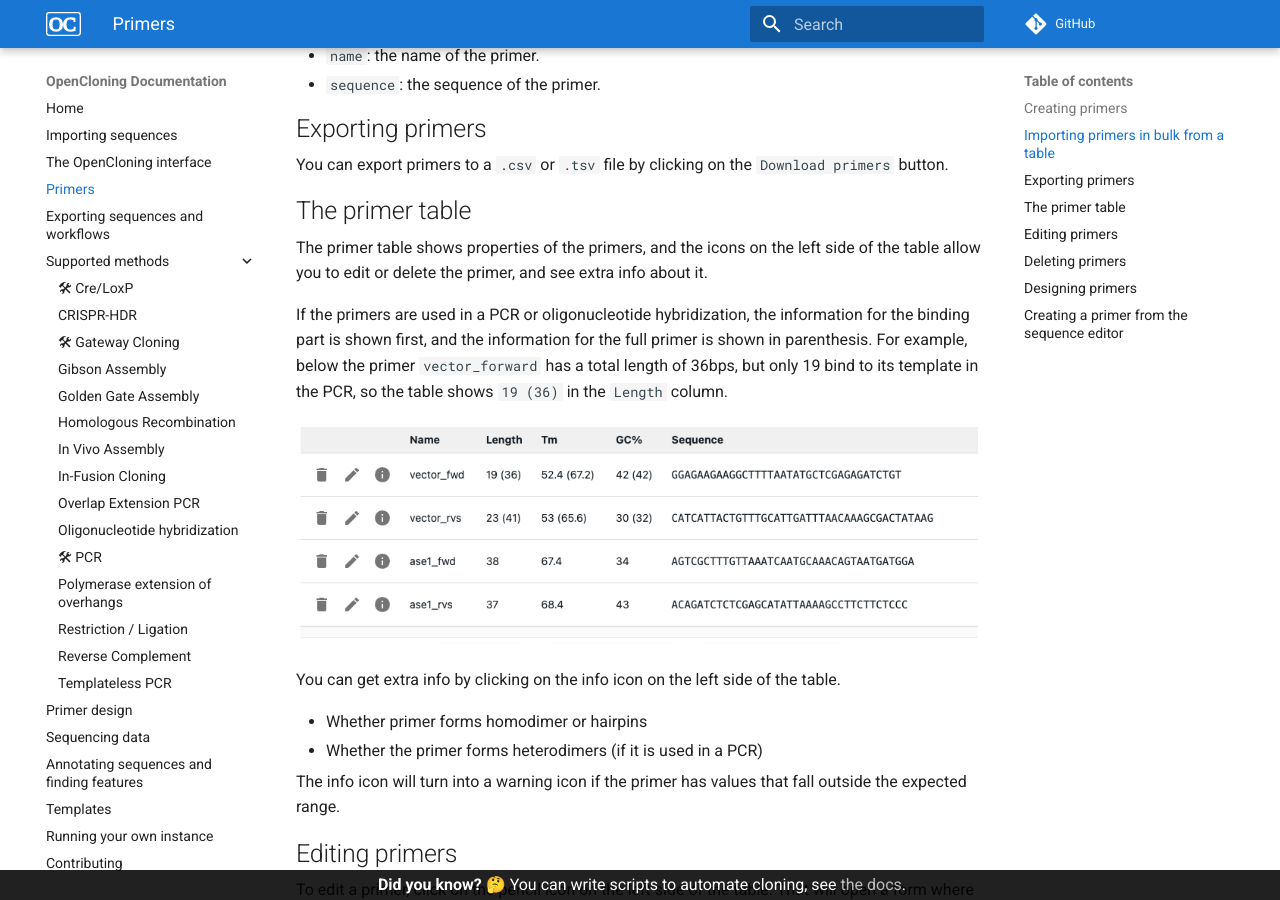
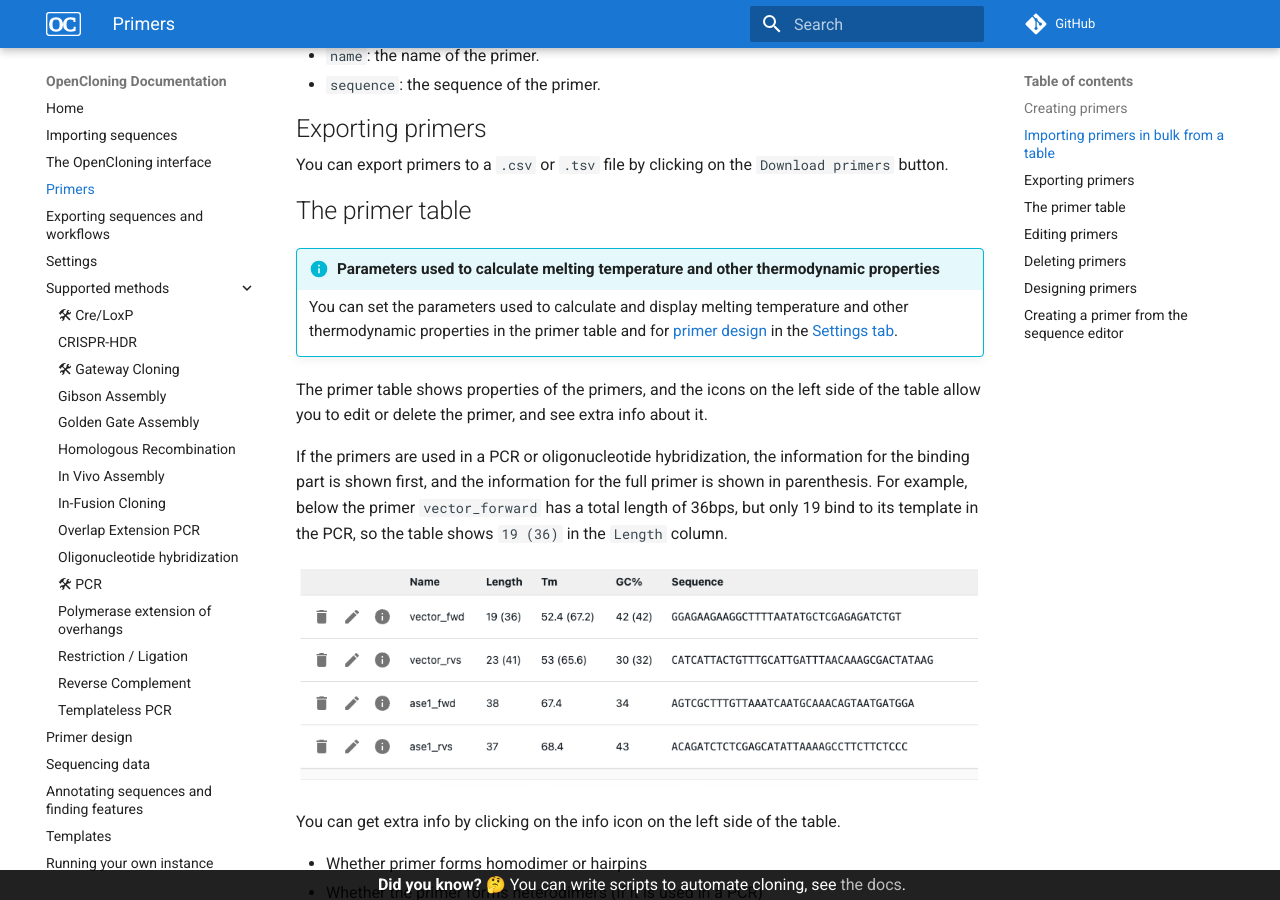
Before and after one commit to OpenCloning/OpenCloning_docs, an MkDocs documentation site: the page built from docs/primers.md, in a window 1280 px wide and 900 px high, scrolled down 556 px. Built offline with MkDocs 1.6.1 and Material for MkDocs 9.7.7, drawn with Linux system fonts in a browser that asks for light colours; comment, search, counter and statistics services are not loaded.

Commit message:
update with settings

```diff
--- a/docs/primers.md
+++ b/docs/primers.md
@@ -25,6 +25,10 @@ The file must have the following columns (it can have others, but these must be
 You can export primers to a `.csv` or `.tsv` file by clicking on the `Download primers` button.
 
 ## The primer table
+
+
+!!! info "Parameters used to calculate melting temperature and other thermodynamic properties"
+    You can set the parameters used to calculate and display melting temperature and other thermodynamic properties in the primer table and for [primer design](./primer_design.md) in the [Settings tab](./settings.md).
 
 The primer table shows properties of the primers, and the icons on the left side of the table allow you to edit or delete the primer, and see extra info about it.
 
--- a/mkdocs.yml
+++ b/mkdocs.yml
@@ -47,6 +47,7 @@ nav:
   - The OpenCloning interface: interface.md
   - Primers: primers.md
   - Exporting sequences and workflows: exporting.md
+  - Settings: settings.md
   - Supported methods:
       - 🛠 Cre/LoxP: methods/cre_loxp.md
       - CRISPR-HDR: methods/crispr_hdr.md
```
Also changed, not shown: README.md (+2 -2 lines), docs/interface.md (+1 -0 lines), docs/primer_design.md (+3 -0 lines), docs/settings.md (added, +15 -0 lines), docs/assets/settings.png (added).
